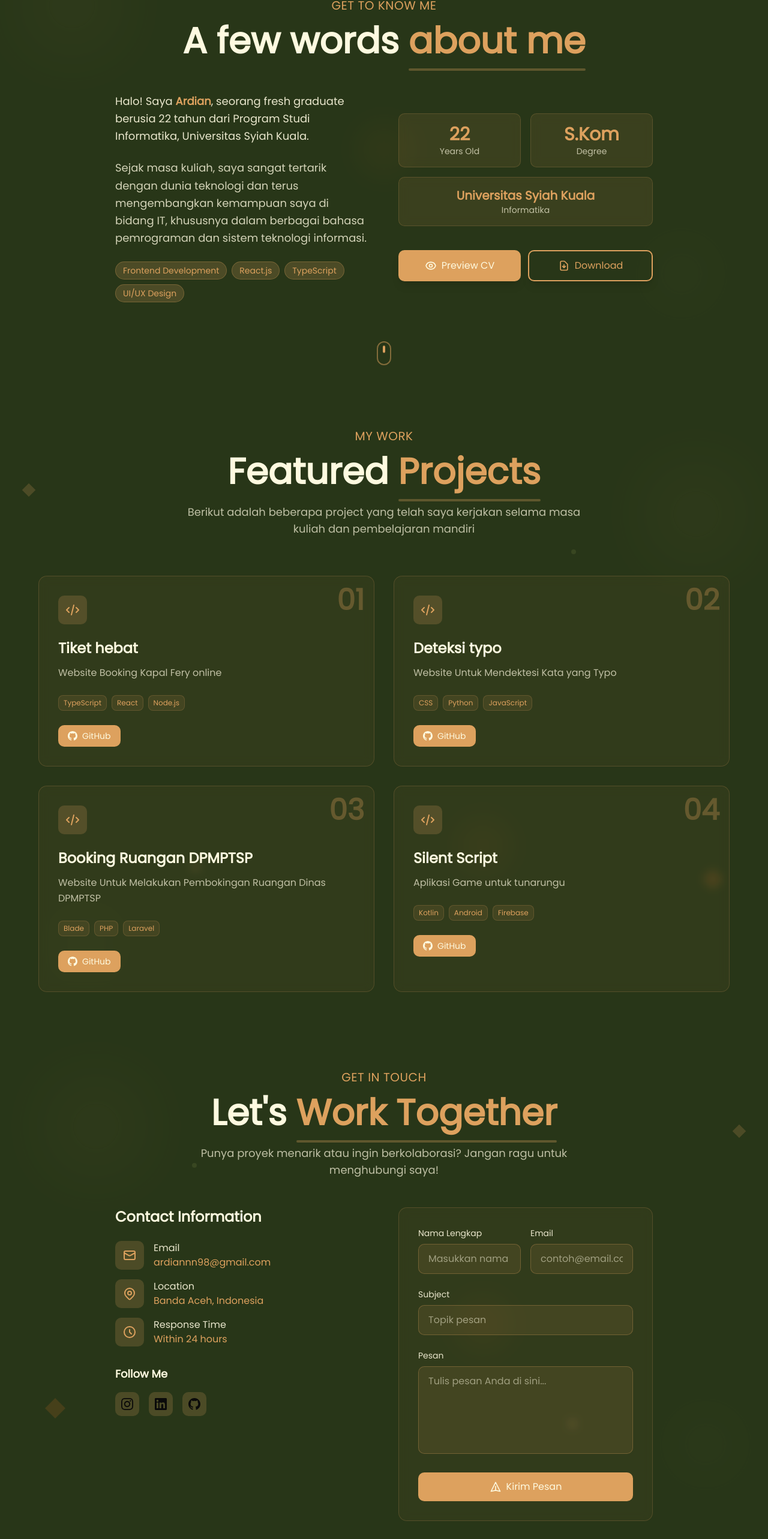
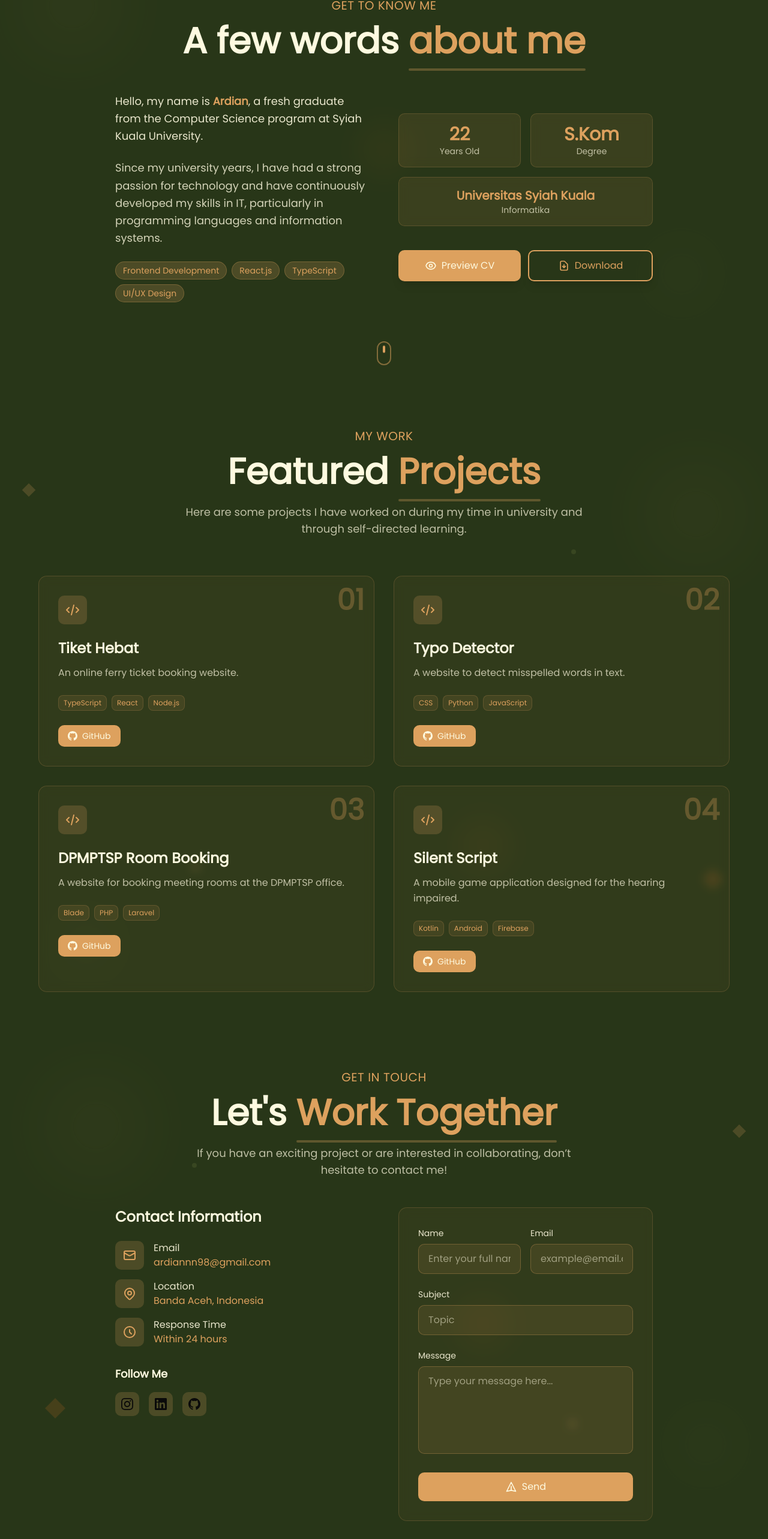
Before and after one commit to Ardiannnnnn/Cv-Ardi, a Next.js app: page / in a window 1280 px wide. Shown: the part 951-3517 px from the top of the page at 60% size. Built offline with nearby package versions, Linux system fonts and the light colour scheme.

Commit message:
update language

```diff
--- a/src/components/portofolio/about.tsx
+++ b/src/components/portofolio/about.tsx
@@ -85,16 +85,14 @@ export default function About() {
             {/* Text Content */}
             <div className="md:text-left text-center space-y-6">
               <p className="text-White/90 text-base md:text-lg leading-relaxed">
-                Halo! Saya{" "}
-                <span className="text-Brown font-semibold">Ardian</span>, seorang
-                fresh graduate berusia 22 tahun dari Program Studi Informatika,
-                Universitas Syiah Kuala.
+                Hello, my name is{" "}
+                <span className="text-Brown font-semibold">Ardian</span>, a
+                fresh graduate from the Computer Science program at
+                Syiah Kuala University.
               </p>
 
               <p className="text-White/80 text-base md:text-lg leading-relaxed">
-                Sejak masa kuliah, saya sangat tertarik dengan dunia teknologi dan
-                terus mengembangkan kemampuan saya di bidang IT, khususnya dalam
-                berbagai bahasa pemrograman dan sistem teknologi informasi.
+                Since my university years, I have had a strong passion for technology and have continuously developed my skills in IT, particularly in programming languages and information systems.
               </p>
 
               {/* Skills Tags */}
--- a/src/components/portofolio/contact.tsx
+++ b/src/components/portofolio/contact.tsx
@@ -95,8 +95,7 @@ export default function Contact() {
             </span>
           </h1>
           <p className="text-White/70 text-base md:text-lg mt-4 max-w-2xl mx-auto">
-            Punya proyek menarik atau ingin berkolaborasi? Jangan ragu untuk
-            menghubungi saya!
+            If you have an exciting project or are interested in collaborating, don’t hesitate to contact me!
           </p>
         </div>
 
@@ -237,7 +236,7 @@ export default function Contact() {
               <div className="grid md:grid-cols-2 gap-4">
                 <div>
                   <label className="block text-White/90 text-sm font-medium mb-2 text-start">
-                    Nama Lengkap
+                    Name
                   </label>
                   <input
                     type="text"
@@ -246,7 +245,7 @@ export default function Contact() {
                     onChange={handleInputChange}
                     required
                     className="w-full px-4 py-3 bg-Brown/10 border border-Brown/30 rounded-lg text-White placeholder-White/50 focus:outline-none focus:ring-2 focus:ring-Brown/50 focus:border-Brown"
-                    placeholder="Masukkan nama lengkap"
+                    placeholder="Enter your full name"
                   />
                 </div>
                 <div>
@@ -260,7 +259,7 @@ export default function Contact() {
                     onChange={handleInputChange}
                     required
                     className="w-full px-4 py-3 bg-Brown/10 border border-Brown/30 rounded-lg text-White placeholder-White/50 focus:outline-none focus:ring-2 focus:ring-Brown/50 focus:border-Brown"
-                    placeholder="contoh@email.com"
+                    placeholder="example@email.com"
                   />
                 </div>
               </div>
@@ -276,13 +275,13 @@ export default function Contact() {
                   onChange={handleInputChange}
                   required
                   className="w-full px-4 py-3 bg-Brown/10 border border-Brown/30 rounded-lg text-White placeholder-White/50 focus:outline-none focus:ring-2 focus:ring-Brown/50 focus:border-Brown"
-                  placeholder="Topik pesan"
+                  placeholder="Topic"
                 />
               </div>
 
               <div>
                 <label className="block text-White/90 text-sm font-medium mb-2 text-start">
-                  Pesan
+                  Message
                 </label>
                 <textarea
                   name="message"
@@ -291,7 +290,7 @@ export default function Contact() {
                   required
                   rows={5}
                   className="w-full px-4 py-3 bg-Brown/10 border border-Brown/30 rounded-lg text-White placeholder-White/50 focus:outline-none focus:ring-2 focus:ring-Brown/50 focus:border-Brown resize-none"
-                  placeholder="Tulis pesan Anda di sini..."
+                  placeholder="Type your message here..."
                 />
               </div>
 
@@ -312,7 +311,7 @@ export default function Contact() {
                     d="M12 19l9 2-9-18-9 18 9-2zm0 0v-8"
                   />
                 </svg>
-                Kirim Pesan
+                Send
               </button>
             </form>
           </div>
--- a/src/components/portofolio/project.tsx
+++ b/src/components/portofolio/project.tsx
@@ -4,9 +4,9 @@ import { useEffect, useRef, useState } from "react";
 import projectsData from "../../data/portofolio.json";
 
 interface Project {
-  nama: string;
-  deskripsi: string;
-  link_github: string;
+  title: string;
+  description: string;
+  github_link: string;
   technologies: string[];
 }
 
@@ -76,8 +76,7 @@ export default function Project() {
             </span>
           </h1>
           <p className="text-White/70 text-base md:text-lg mt-4 max-w-2xl mx-auto">
-            Berikut adalah beberapa project yang telah saya kerjakan selama masa
-            kuliah dan pembelajaran mandiri
+            Here are some projects I have worked on during my time in university and through self-directed learning.
           </p>
         </div>
 
@@ -119,10 +118,10 @@ export default function Project() {
               {/* Project Content */}
               <div className="text-left">
                 <h3 className="text-White text-xl md:text-2xl font-bold mb-3 group-hover:text-Brown transition-colors duration-300">
-                  {project.nama}
+                  {project.title}
                 </h3>
                 <p className="text-White/70 text-sm md:text-base leading-relaxed mb-6">
-                  {project.deskripsi}
+                  {project.description}
                 </p>
 
                 {/* Technologies */}
@@ -140,7 +139,7 @@ export default function Project() {
                 {/* Action Buttons */}
                 <div className="flex gap-3">
                   <a
-                    href={project.link_github}
+                    href={project.github_link}
                     target="_blank"
                     rel="noopener noreferrer"
                     className="flex items-center gap-2 px-4 py-2 bg-Brown text-White rounded-lg hover:bg-DarkBrown transition-all duration-300 text-sm font-medium"
--- a/src/data/portofolio.json
+++ b/src/data/portofolio.json
@@ -1,26 +1,26 @@
 [
   {
-    "nama": "Tiket hebat",
-    "deskripsi": "Website Booking Kapal Fery online",
-    "link_github": "https://github.com/Ardiannnnnn/tiket-hebat",
+    "title": "Tiket Hebat",
+    "description": "An online ferry ticket booking website.",
+    "github_link": "https://github.com/Ardiannnnnn/tiket-hebat",
     "technologies": ["TypeScript", "React", "Node.js"]
   },
   {
-    "nama": "Deteksi typo",
-    "deskripsi": "Website Untuk Mendektesi Kata yang Typo",
-    "link_github": "https://github.com/Ardiannnnnn/DeteksiTypo",
+    "title": "Typo Detector",
+    "description": "A website to detect misspelled words in text.",
+    "github_link": "https://github.com/Ardiannnnnn/DeteksiTypo",
     "technologies": ["CSS", "Python", "JavaScript"]
   },
   {
-    "nama": "Booking Ruangan DPMPTSP",
-    "deskripsi": "Website Untuk Melakukan Pembokingan Ruangan Dinas DPMPTSP",
-    "link_github": "https://github.com/RachmatFajar1603/E-book-Ruangan-DPMPTSP",
+    "title": "DPMPTSP Room Booking",
+    "description": "A website for booking meeting rooms at the DPMPTSP office.",
+    "github_link": "https://github.com/RachmatFajar1603/E-book-Ruangan-DPMPTSP",
     "technologies": ["Blade", "PHP", "Laravel"]
   },
   {
-    "nama": "Silent Script",
-    "deskripsi": "Aplikasi Game untuk tunarungu",
-    "link_github": "https://github.com/MuhammadFirdaus210/Capstone_SilentScript/tree/main/SilentScript",
+    "title": "Silent Script",
+    "description": "A mobile game application designed for the hearing impaired.",
+    "github_link": "https://github.com/MuhammadFirdaus210/Capstone_SilentScript/tree/main/SilentScript",
     "technologies": ["Kotlin", "Android", "Firebase"]
   }
 ]
```
